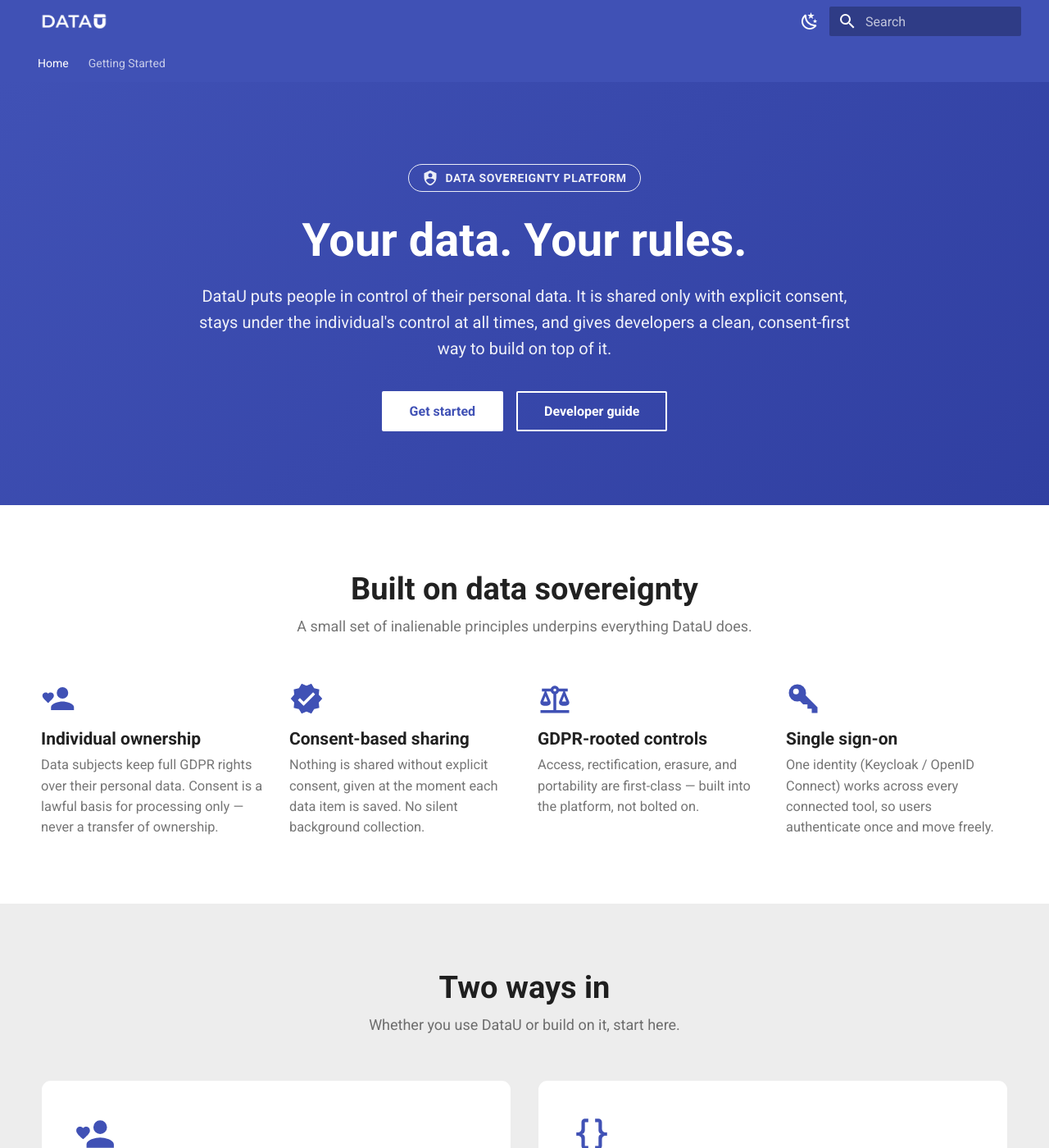
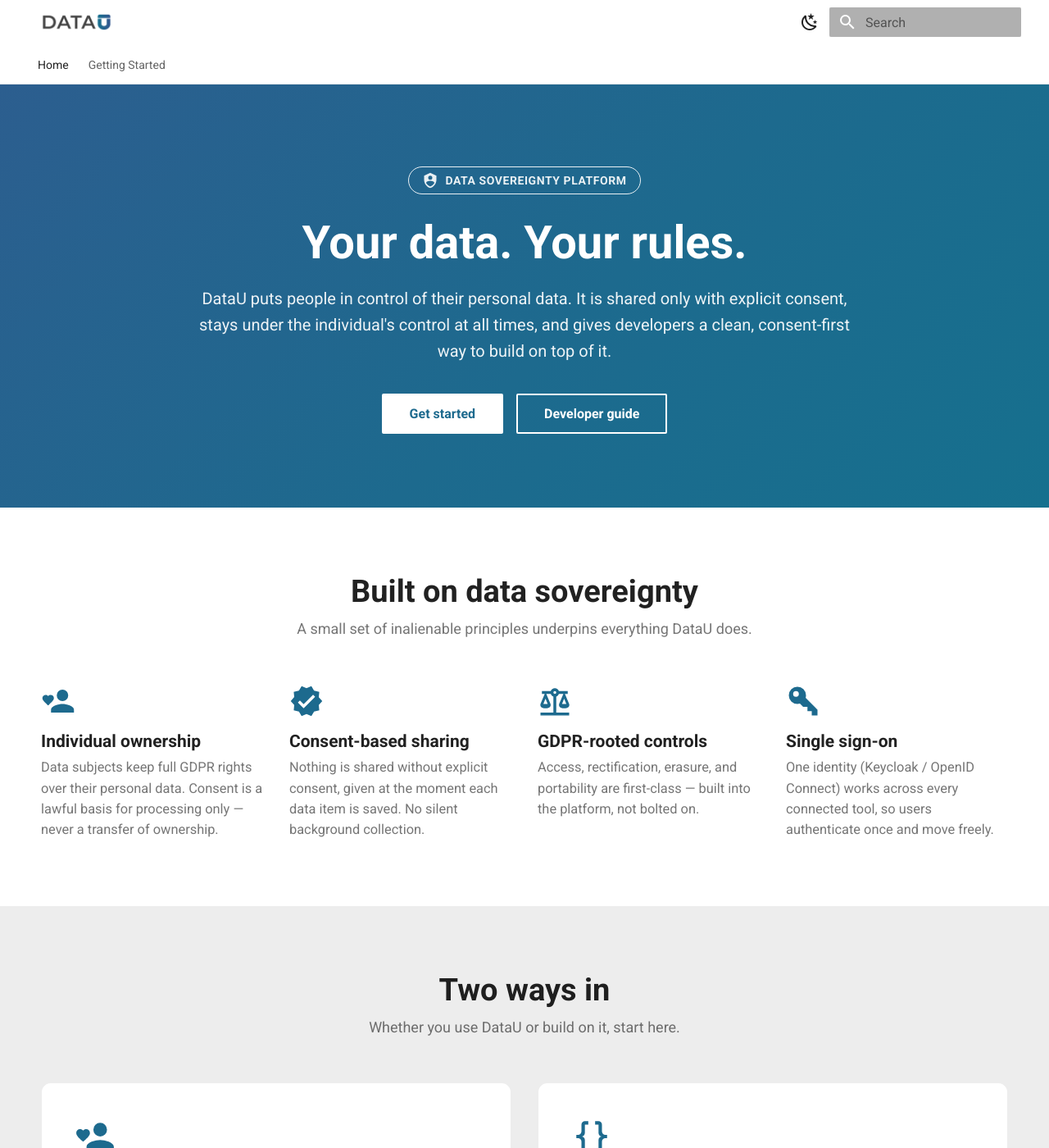
Before and after one commit to jibecompany/datau-docs, an MkDocs documentation site: the page built from docs/index.md, in a window 1280 px wide and 1400 px high. Shown: the whole window at 82% size. Built offline with MkDocs 1.6.1 and Material for MkDocs 9.7.7, drawn with Linux system fonts in a browser that asks for light colours.

Commit message:
Theme around DataU logo colours; keep original logo
- Custom brand palette from the logo: blue #2c5e8f -> teal #16708e,
  set as Material primary/accent (primary: custom)
- Light header so the original (dark) logo shows in its real colours;
  invert to white only in dark mode
- Hero/CTA use the blue->teal brand gradient; feature icons, links and
  buttons pick up the brand teal

Co-Authored-By: Claude Opus 4.8 (1M context) <noreply@anthropic.com>

```diff
--- a/docs/stylesheets/extra.css
+++ b/docs/stylesheets/extra.css
@@ -1,12 +1,54 @@
 /* ============================================================
-   Header logo
+   Brand palette (derived from the DataU logo)
+     text/gray  #444444
+     shield blue #2c5e8f  ->  teal #16708e
    ============================================================ */
+[data-md-color-primary="custom"] {
+  --md-primary-fg-color: #1d6a8e;
+  --md-primary-fg-color--light: #2c5e8f;
+  --md-primary-fg-color--dark: #14536e;
+  --md-primary-bg-color: #ffffff;
+  --md-primary-bg-color--light: hsla(0, 0%, 100%, 0.7);
+}
+[data-md-color-accent="custom"] {
+  --md-accent-fg-color: #2c5e8f;
+  --md-accent-fg-color--transparent: rgba(44, 94, 143, 0.1);
+}
+/* Lighter teal for links on dark backgrounds */
+[data-md-color-scheme="slate"] {
+  --md-typeset-a-color: #4aa3c7;
+}
 
-/* The logo is a dark wordmark; render it white on the coloured header. */
+/* ============================================================
+   Header — light, so the original (colour) logo is legible
+   ============================================================ */
+.md-header,
+.md-tabs {
+  background-color: var(--md-default-bg-color);
+  color: var(--md-default-fg-color);
+}
+.md-header {
+  border-bottom: 1px solid var(--md-default-fg-color--lightest);
+}
+
+/* Search field styled for a light header */
+.md-search__input {
+  background-color: var(--md-default-fg-color--lightest);
+  color: var(--md-default-fg-color);
+}
+.md-search__input::placeholder,
+.md-search__icon {
+  color: var(--md-default-fg-color--light);
+}
+
+/* Keep the logo's original colours in light mode; the wordmark is dark,
+   so invert it to white only in dark mode where the header is dark. */
 .md-header__button.md-logo img {
+  height: 1.5rem;
+  width: auto;
+}
+[data-md-color-scheme="slate"] .md-header__button.md-logo img {
   filter: brightness(0) invert(1);
-  height: 1.4rem;
-  width: auto;
 }
 
 /* Logo already spells "DataU" — hide the redundant site-name text,
@@ -29,12 +71,8 @@
 /* ---- Hero ---------------------------------------------------- */
 .dx-hero,
 .dx-cta {
-  background: linear-gradient(
-    135deg,
-    var(--md-primary-fg-color),
-    var(--md-primary-fg-color--dark)
-  );
-  color: var(--md-primary-bg-color);
+  background: linear-gradient(135deg, #2c5e8f 0%, #1d6a8e 55%, #16708e 100%);
+  color: #ffffff;
 }
 
 .dx-hero {
--- a/mkdocs.yml
+++ b/mkdocs.yml
@@ -21,15 +21,15 @@ theme:
   palette:
     - media: "(prefers-color-scheme: light)"
       scheme: default
-      primary: indigo
-      accent: indigo
+      primary: custom
+      accent: custom
       toggle:
         icon: material/weather-night
         name: Switch to dark mode
     - media: "(prefers-color-scheme: dark)"
       scheme: slate
-      primary: indigo
-      accent: indigo
+      primary: custom
+      accent: custom
       toggle:
         icon: material/weather-sunny
         name: Switch to light mode
```
